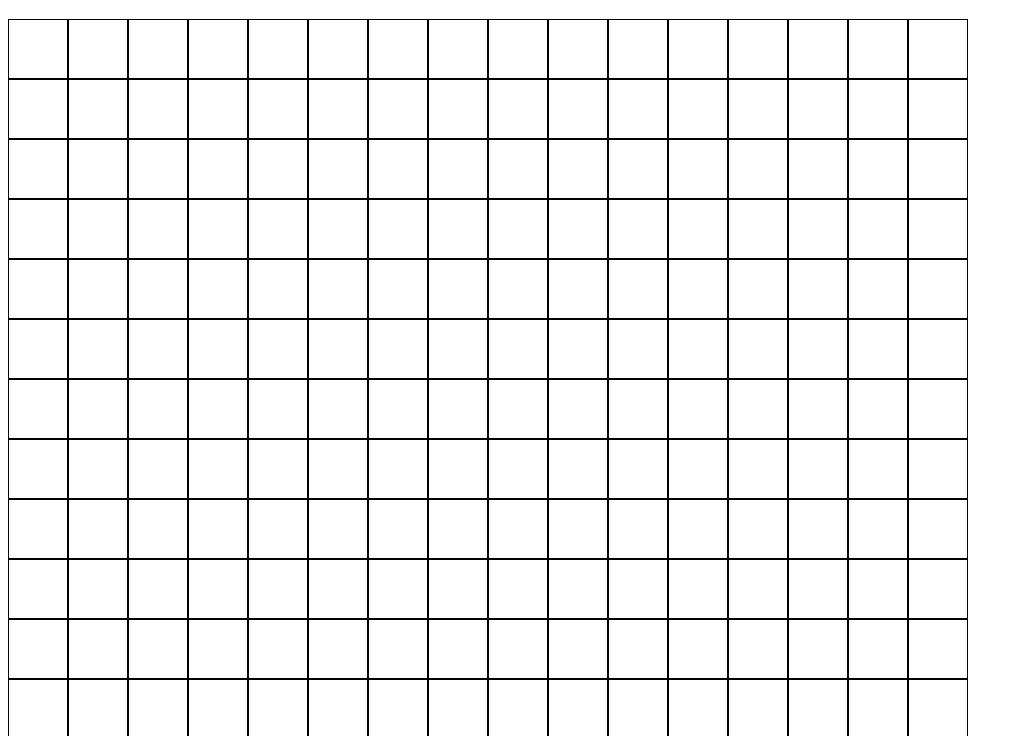
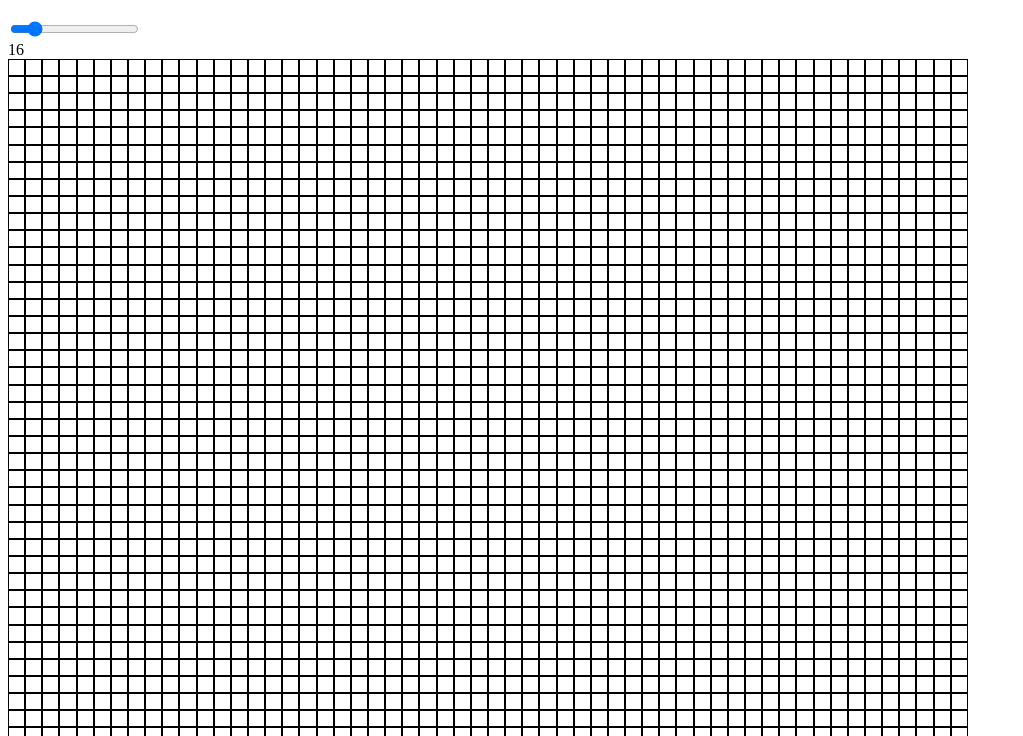
Before and after one commit to vinnyWebDev/etch-a-sketch, a plain HTML site: page index.html in a window 1280 px wide. Shown: the part 61-797 px from the top of the page, without its empty margins (0-1023 px from the left). Drawn offline with Linux system fonts and the light colour scheme.

Commit message:
slider added for size, and function call

```diff
--- a/index.html
+++ b/index.html
@@ -9,6 +9,8 @@
   </head>
   <body>
     <h1>Etch A Sketch</h1>
+    <input type="range" min="1" max="100" value="16" id="slider" />
+    <div id="sliderValue"></div>
     <div class="gridContainer" id="gridContainer"></div>
   </body>
 </html>
--- a/script.js
+++ b/script.js
@@ -1,20 +1,21 @@
 console.log("TEST");
 
 const gridContainer = document.querySelector("#gridContainer");
+const slider = document.querySelector("#slider");
+const sliderValue = document.querySelector("#sliderValue");
+sliderValue.textContent = slider.value;
 
-//Grid creation is now working dynamically
-let gridSize = 16;
-let gridTotal = gridSize ** 2;
-console.log(gridTotal);
+/* START FROM HERE */
+
+//working, now make it dynamic
+function makeGrid(gridSize) {
+  //these need to defined inside our function for sizing to work
   let squareHeight = `${960 / gridSize}px`;
-
   let root = document.querySelector(":root");
-
   root.style.setProperty("--divHeight", squareHeight);
   root.style.setProperty("--divWidth", squareHeight);
 
-//working, now make it dynamic
-for (i = 0; i < gridTotal; i++) {
+  for (i = 0; i < gridSize ** 2; i++) {
     const square = document.createElement("div");
     //event listener to alter div colour
     square.addEventListener("mouseover", (e) => {
@@ -24,3 +25,13 @@ for (i = 0; i < gridTotal; i++) {
     square.classList.add("square");
     gridContainer.appendChild(square);
   }
+}
+//we need to make it so grid matches slider.value
+slider.addEventListener("input", () => {
+  sliderValue.textContent = slider.value;
+  //sizing gets messed up when called in here
+  makeGrid(slider.value);
+});
+//works here, but not in sldier?
+//it might be somehting that's happening on load
+makeGrid(56);
```
Lines whose indentation alone changed are shown as unchanged.
